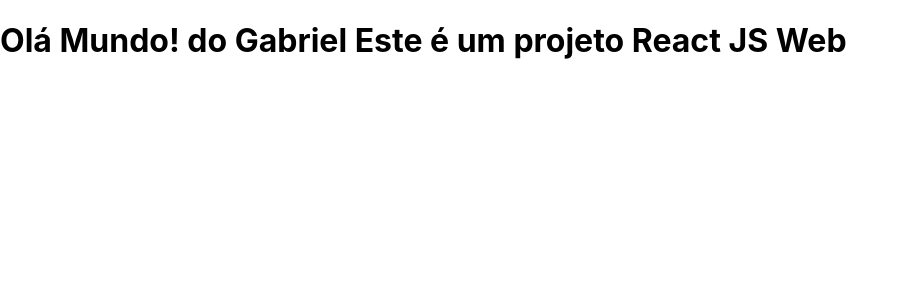
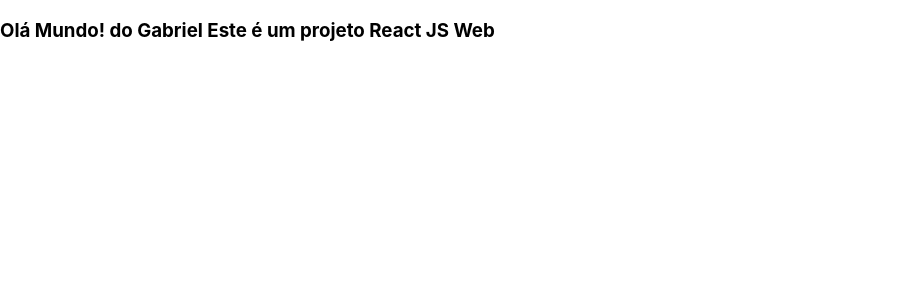
Before and after one commit to GabrielRochaGomesDEV/gitflowtest, a React (Create React App) app: page / in a window 1280 px wide. Shown: the top 300 px of the page, without its empty margins (0-909 px from the left). Built offline with nearby package versions, Linux system fonts and the light colour scheme.

Commit message:
Atualizado na nuvem

```diff
--- a/src/App.js
+++ b/src/App.js
@@ -1,7 +1,7 @@
 function App() {
   return (
     <>
-    <h1>Olá Mundo! do Gabriel Este é um projeto React JS Web</h1>
+    <h3>Olá Mundo! do Gabriel Este é um projeto React JS Web</h3>
     </>
   );
 }
```
